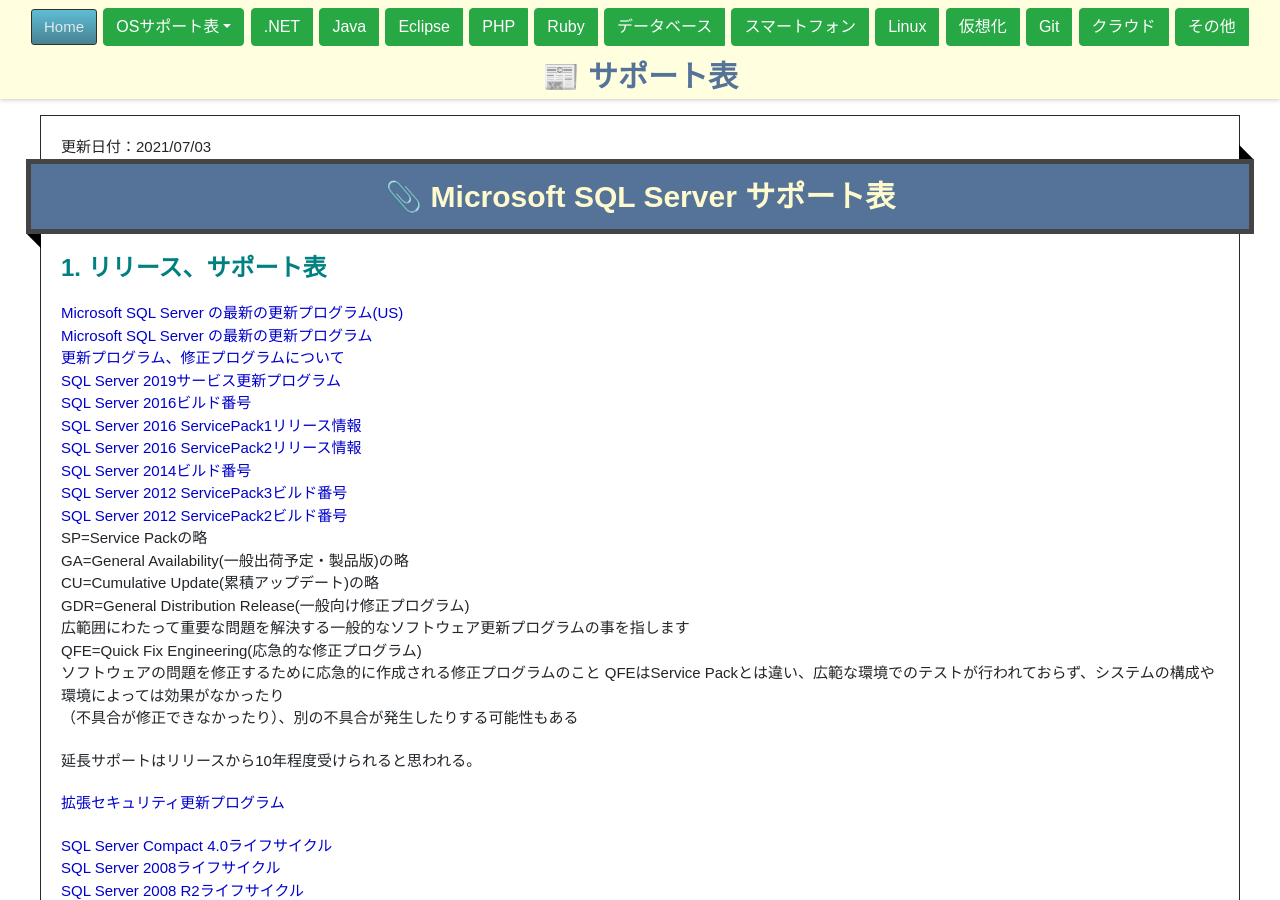
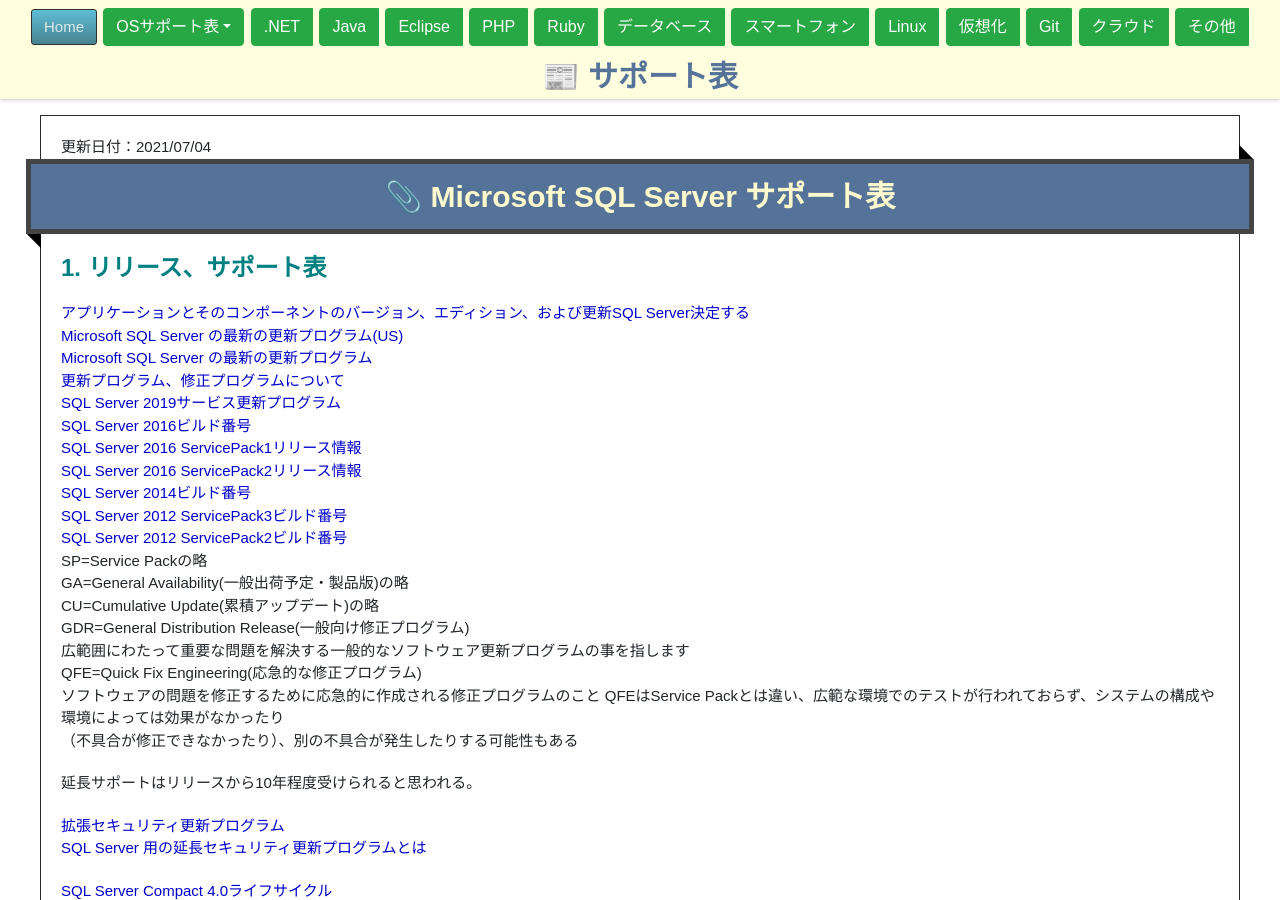
Before and after one commit to fuchu-pheasant01/fuchu-pheasant01.github.io, a Jekyll site: the page built from Contents/SqlServer/SqlServerSupport.md, in a window 1280 px wide and 900 px high. Built offline with Jekyll 4.4.1, drawn with Linux system fonts in a browser that asks for light colours; emoji names are drawn with the system emoji font.

Commit message:
Win210704

```diff
--- a/Contents/SqlServer/SqlServerSupport.md
+++ b/Contents/SqlServer/SqlServerSupport.md
@@ -3,11 +3,12 @@ layout: default
 title: ":newspaper: サポート表"
 description: ":paperclip: Microsoft SQL Server サポート表"
 date: "2020/05/17"
-lastmod: "2021/07/03"
+lastmod: "2021/07/04"
 ---
 
 ## 1. リリース、サポート表
 
+[アプリケーションとそのコンポーネントのバージョン、エディション、および更新SQL Server決定する](https://docs.microsoft.com/ja-jp/troubleshoot/sql/general/determine-version-edition-update-level)
 [Microsoft SQL Server の最新の更新プログラム(US)](https://docs.microsoft.com/en-us/sql/database-engine/install-windows/latest-updates-for-microsoft-sql-server?view=sql-server-ver15)
 [Microsoft SQL Server の最新の更新プログラム](https://docs.microsoft.com/ja-jp/sql/database-engine/install-windows/latest-updates-for-microsoft-sql-server?view=sql-server-ver15)
 [更新プログラム、修正プログラムについて](https://support.microsoft.com/ja-jp/help/935897/an-incremental-servicing-model-is-available-from-the-sql-server-team-t)
@@ -31,6 +32,7 @@ QFEはService Packとは違い、広範な環境でのテストが行われて
 延長サポートはリリースから10年程度受けられると思われる。
 
 [拡張セキュリティ更新プログラム](https://docs.microsoft.com/ja-jp/lifecycle/faq/extended-security-updates)
+[SQL Server 用の延長セキュリティ更新プログラムとは](https://docs.microsoft.com/ja-jp/sql/sql-server/end-of-support/sql-server-extended-security-updates?view=sql-server-ver15)
 
 [SQL Server Compact 4.0ライフサイクル](https://docs.microsoft.com/ja-jp/lifecycle/products/microsoft-sql-server-compact-40)
 [SQL Server 2008ライフサイクル](https://docs.microsoft.com/ja-jp/lifecycle/products/microsoft-sql-server-2008)
```
